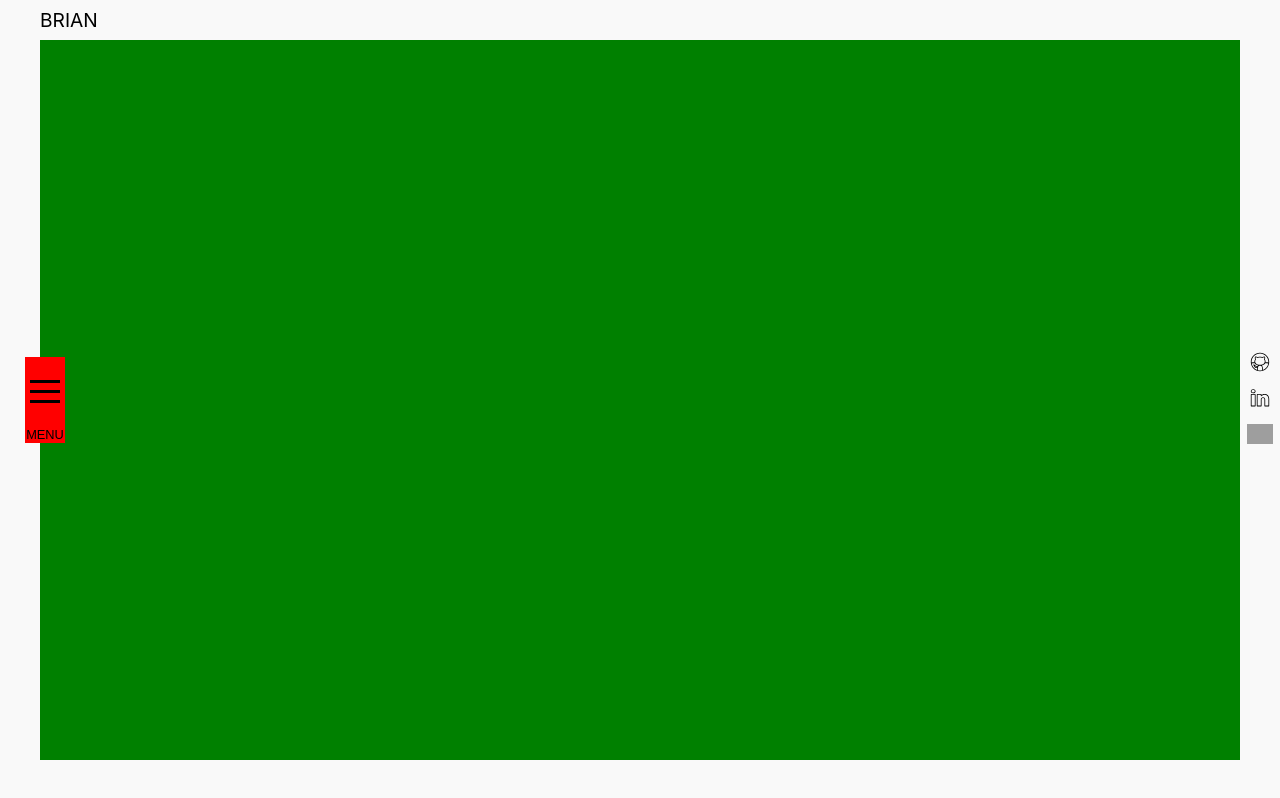
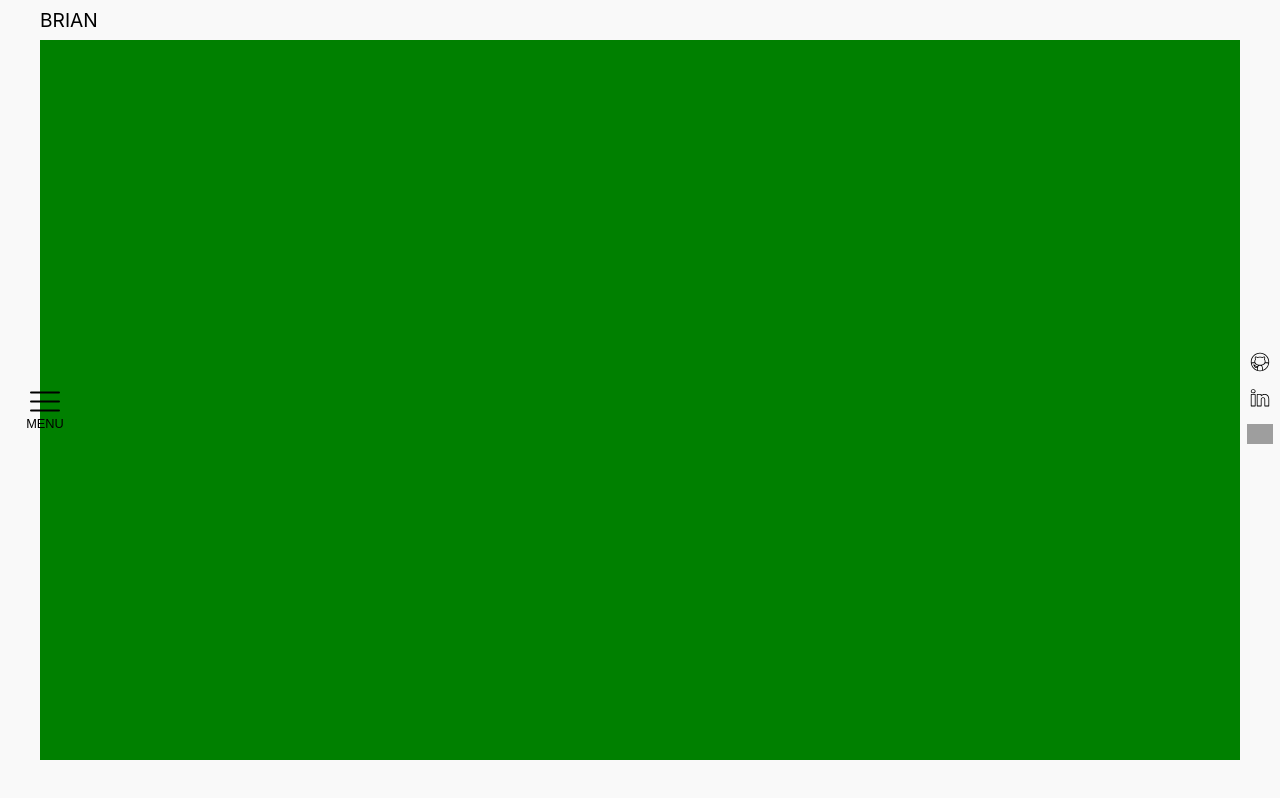
Before and after one commit to brimac1634/Brian, a React (Create React App) app: page / in a window 1280 px wide. Built offline with nearby package versions, Linux system fonts and the light colour scheme; grey boxes are pictures that could not be loaded.

Commit message:
Added animated menu button

```diff
--- a/src/App.css
+++ b/src/App.css
@@ -65,13 +65,13 @@
 	top: 50%;
 	transform: translate(0, -50%);
 	left: 25px;
-	background: red;
 }
 
 .menu-button {
 	display: block;
 	text-transform: uppercase;
 	border: none;
+	margin-top: -20px;
 	background: transparent;
 	font-size: 0.8em;
 }
--- a/src/Components/AnimatedMenuIcon.css
+++ b/src/Components/AnimatedMenuIcon.css
@@ -9,19 +9,32 @@
   background-color: #000;
   content: '';
   display: block;
-  height: 3px;
+  border-radius: 1px;
+  height: 2px;
   margin: 7px 0;
-  transition: all .6s ease-in-out;
+  transition: all .4s ease-in-out;
 }
 
 .nav-icon:hover:before {
-  transform: translateY(10px) rotate(135deg);
+  transform: scaleX(0.7);
 }
 
 .nav-icon:hover:after {
-  transform: translateY(-10px) rotate(-135deg);
+  transform: scaleX(0.7);
 }
 
 .nav-icon:hover div {
+  transform: scaleX(1.2);
+}
+
+.nav-icon:active:before {
+  transform: translateY(8px) rotate(135deg);
+}
+
+.nav-icon:active:after {
+  transform: translateY(-8px) rotate(-135deg);
+}
+
+.nav-icon:active div {
   transform: scale(0);
 }
```
